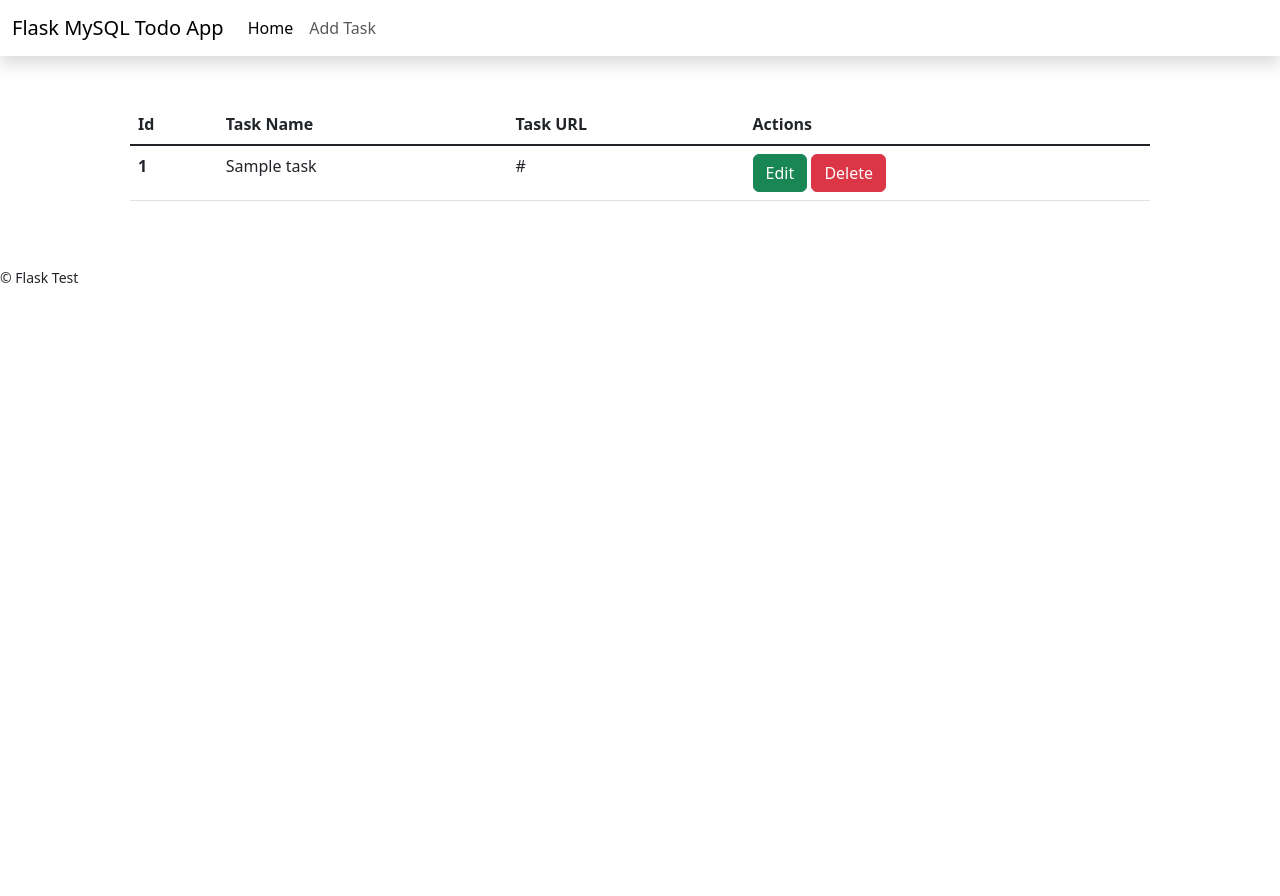
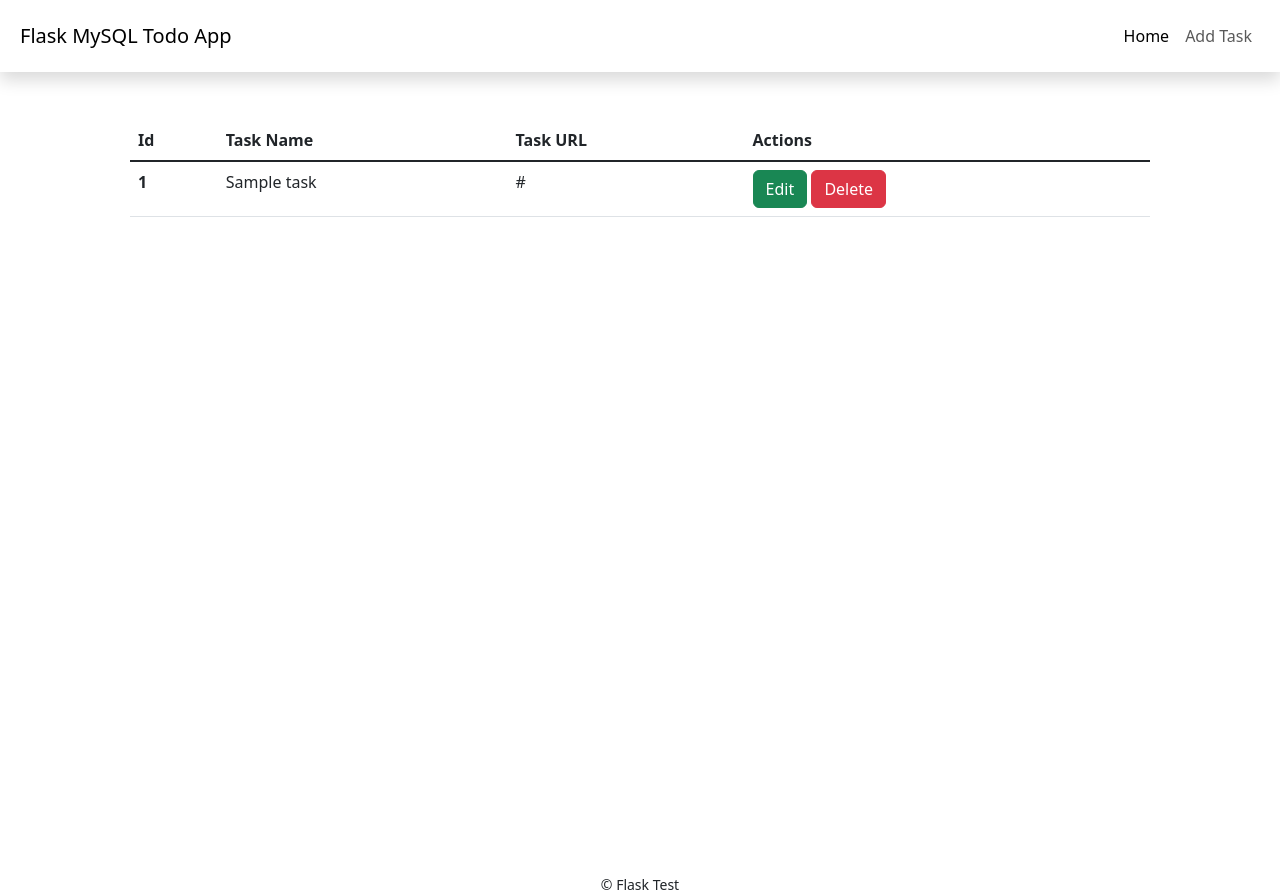
Before and after one commit to shim369/Flask-MySQL-Test, a Flask app: page / in a window 1280 px wide. Before the commit the page ends 283 px from the top, so only its background shows below. Run offline with Flask 3, Linux system fonts and the light colour scheme; tables that the repository leaves empty hold one stand-in row (values such as "Sample post").

Commit message:
update bootstrap

```diff
--- a/templates/layout.html
+++ b/templates/layout.html
@@ -10,7 +10,7 @@
 
 <body>
 
-    <header class="header shadow">
+    <header class="p-2 shadow">
           <nav class="navbar navbar-expand-lg">
             <div class="container-fluid">
               <a class="navbar-brand" href="/">Flask MySQL Todo App</a>
@@ -18,7 +18,7 @@
                 <span class="navbar-toggler-icon"></span>
               </button>
               <div class="collapse navbar-collapse" id="navbarTogglerDemo02">
-                <ul class="navbar-nav me-auto mb-2 mb-lg-0">
+                <ul class="navbar-nav ms-auto mb-2 mb-lg-0">
                   <li class="nav-item">
                     <a class="nav-link active" aria-current="page" href="/">Home</a>
                   </li>
@@ -29,12 +29,12 @@
             </div>
           </nav>
     </header>
-    <main>
+    <main class="vh-100">
         <div class="container">
             <div>{% block content %}{% endblock  %}</div>
         </div>
     </main>
-    <footer class="footer">
+    <footer class="text-center">
         <small>&copy; Flask Test</small>
     </footer>
     <script src="https://cdn.jsdelivr.net/npm/bootstrap@5.3.0/dist/js/bootstrap.bundle.min.js" integrity="sha384-geWF76RCwLtnZ8qwWowPQNguL3RmwHVBC9FhGdlKrxdiJJigb/j/68SIy3Te4Bkz" crossorigin="anonymous"></script>
```
